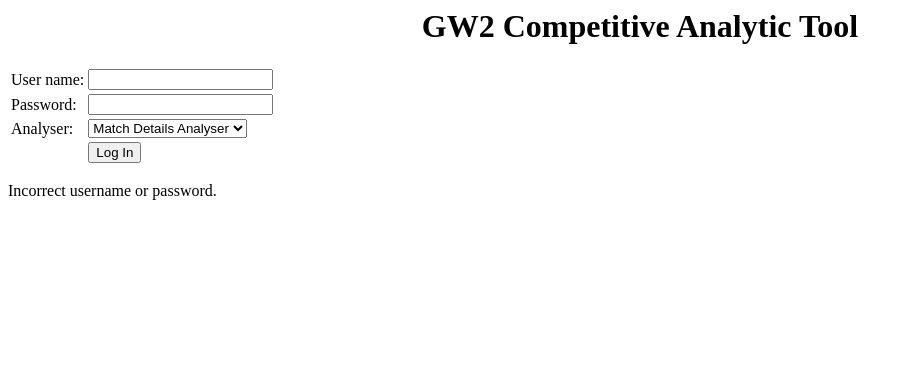
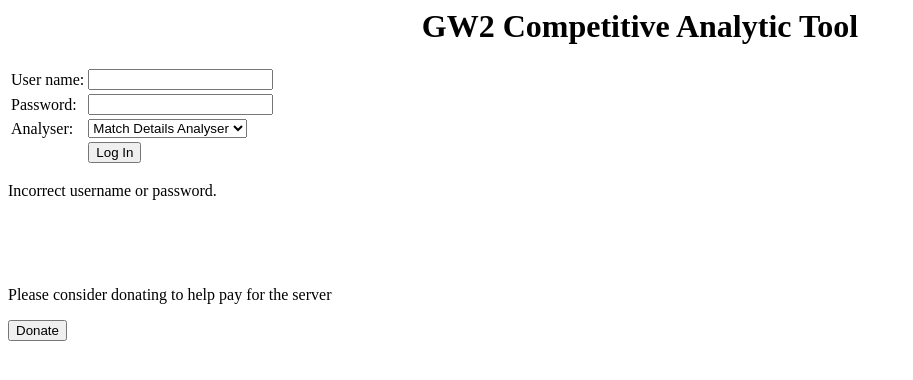
Before and after one commit to JRavet/Capstone, a PHP site: page /?error=inv_cred in a window 1280 px wide. Shown: the top 380 px of the page, without its empty margins (0-913 px from the left). Run offline with PHP 8.4, Linux system fonts and the light colour scheme.

Commit message:
Added a donation button below the login screen

```diff
--- a/php/index.php
+++ b/php/index.php
@@ -36,4 +36,11 @@
 			}
 		?>
 	</form>
+		<br>
+		<br>
+		<br>
+		<p>Please consider donating to help pay for the server</p>
+		<form action="https://www.everbutton.com/pay/765">
+			<input type="submit" value="Donate"/>
+		</form>
 </html>
```
